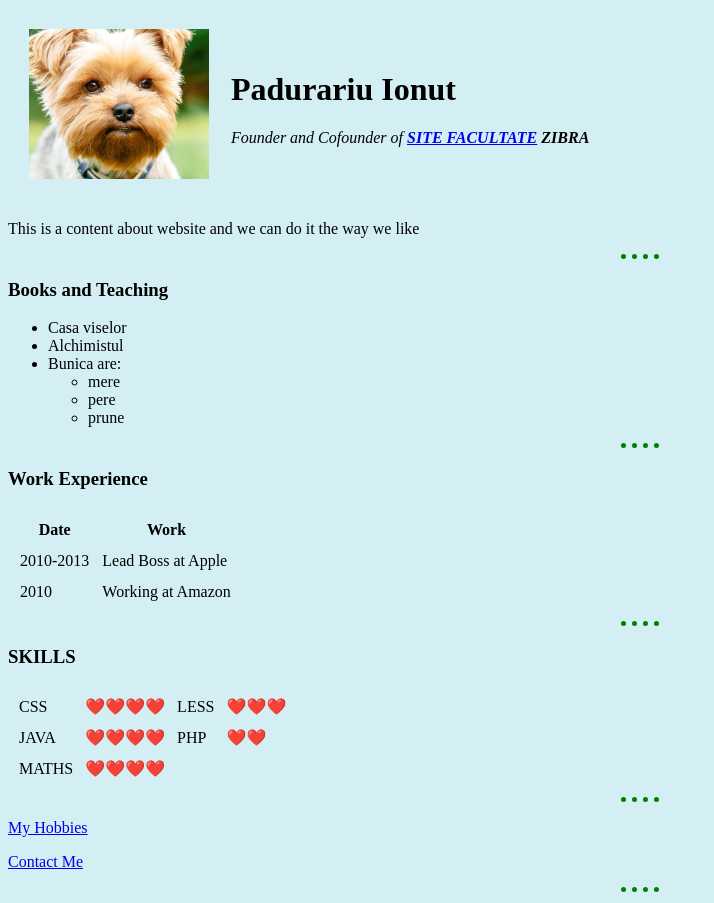
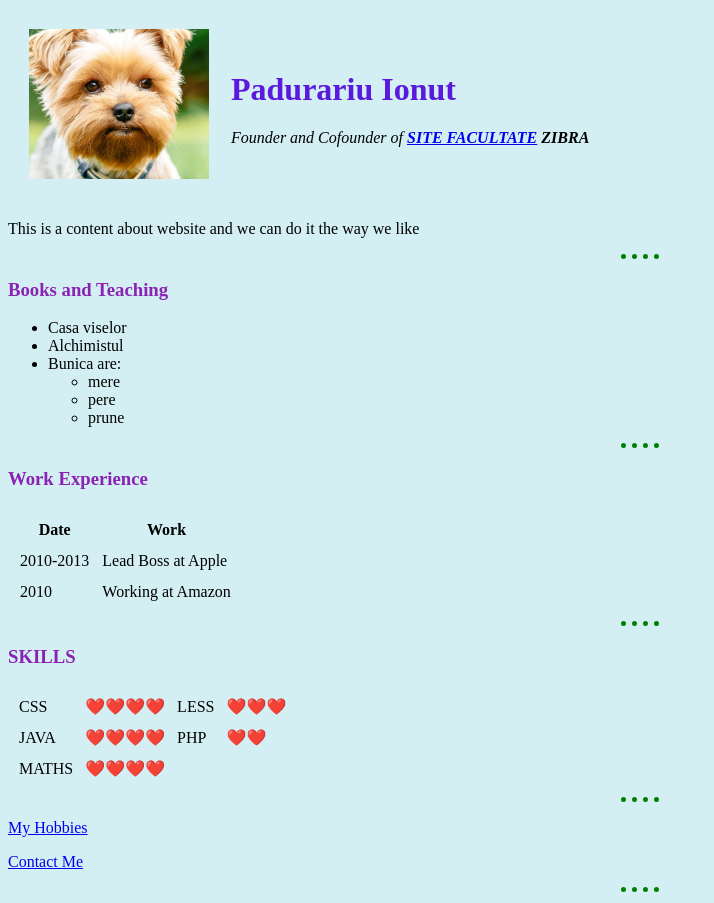
Before and after one commit to Padurariu2019/CV, a plain HTML site: page index.html in a window 1280 px wide. Shown: the whole page, without its empty margins (0-714 px from the left). Drawn offline with Linux system fonts and the light colour scheme.

Commit message:
Add files via upload

```diff
--- a/css/styles.css
+++ b/css/styles.css
@@ -13,3 +13,13 @@ hr {
  img {
     height: 150px;
  }
+
+ h1
+ {
+    color: #5b19de
+ }
+
+ h3
+ {
+    color: #8a22b4
+ }
```
Also changed, not shown: contact_me.html (+1 -0 lines), hobbies.html (+1 -0 lines).
